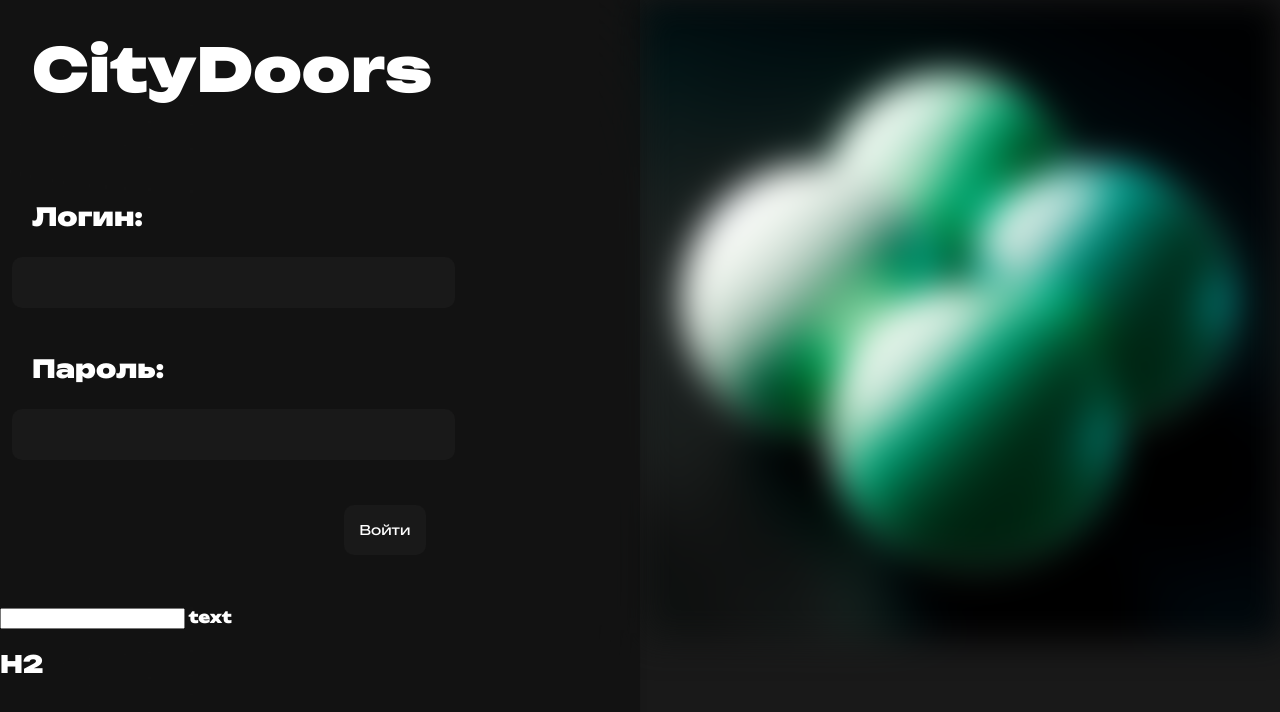
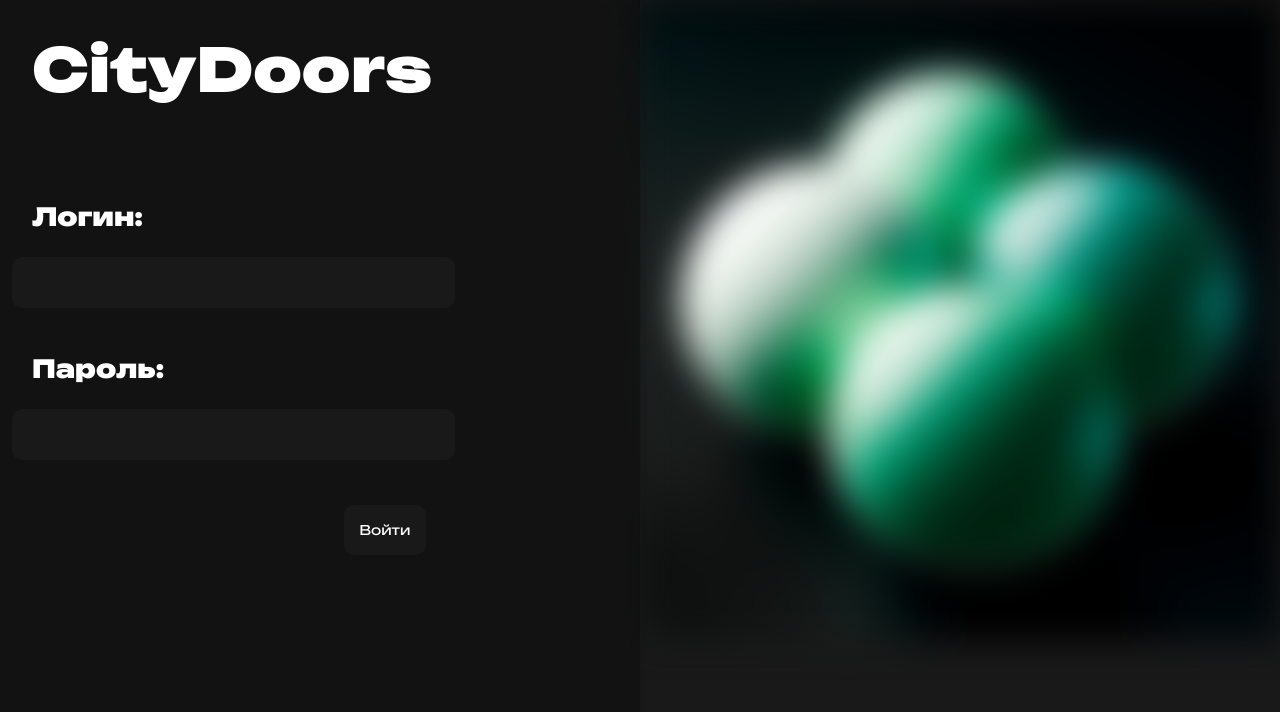
Before and after one commit to priuzrakss/CITYDOORS-SITE, a website: page public/index.html in a window 1280 px wide. Drawn offline with Linux system fonts and the light colour scheme.

Commit message:
update in public/index.html

```diff
--- a/public/index.html
+++ b/public/index.html
@@ -21,11 +21,6 @@
         <div class="space-block"></div>
         <button id="login-form" type="submit">Войти</button>
         </div>
-        <div id=12 class='lol'>
-            <input>
-            text
-            <h2>H2</h2>
-        </div>
     </div>
     <script src="./script.js"></script>
 </body>
```
Also changed, not shown: 2 other files.
